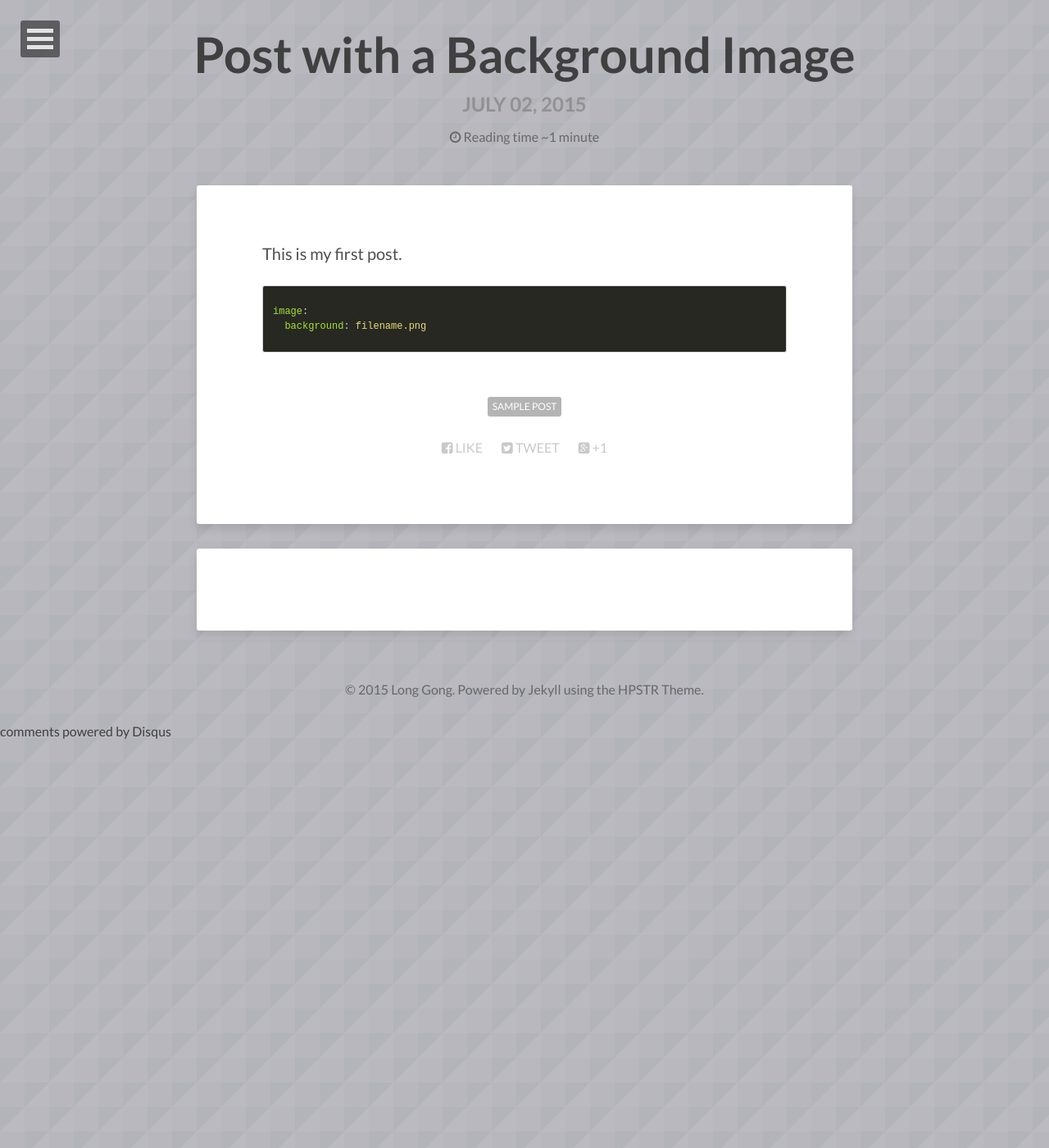
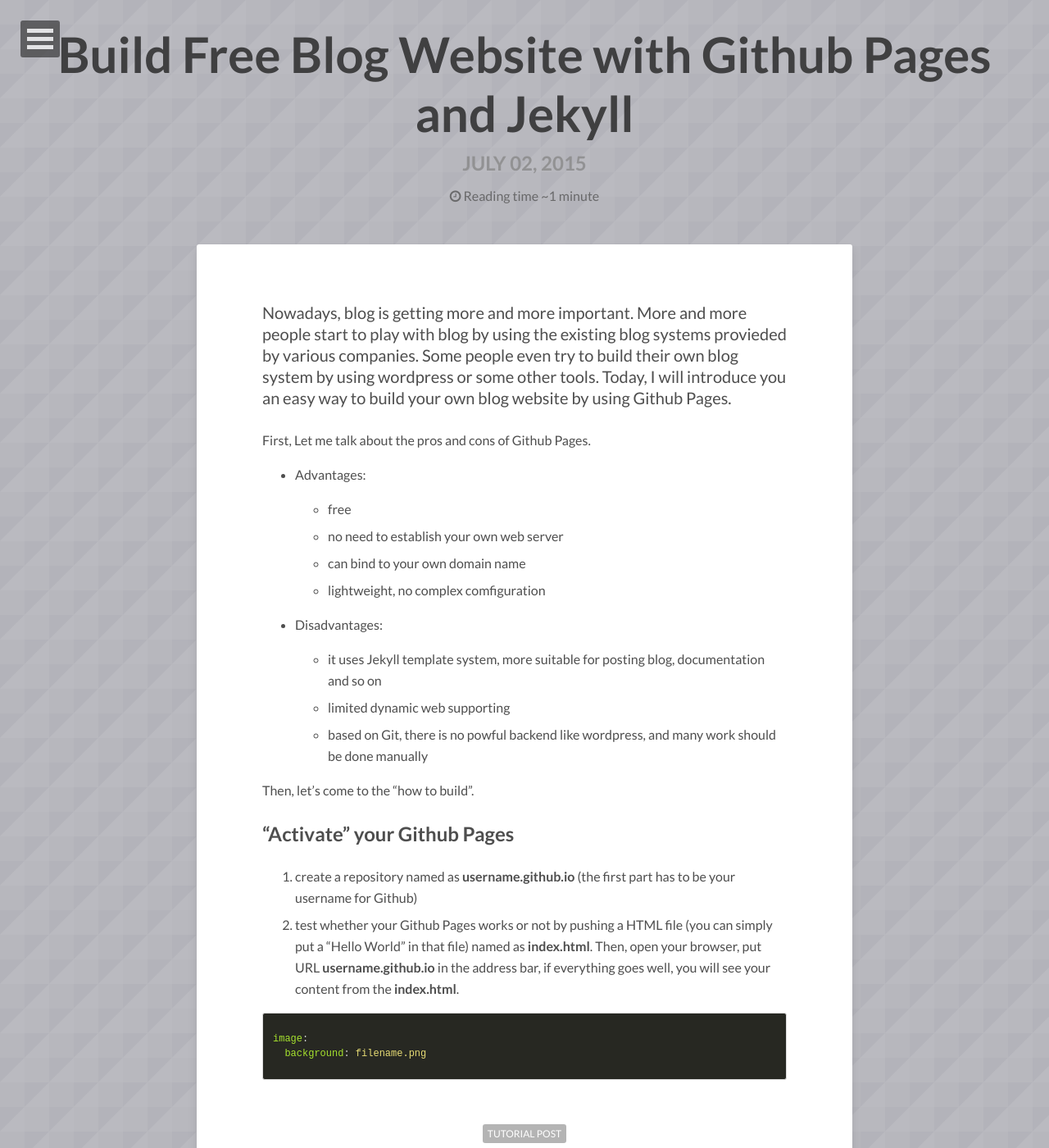
Before and after one commit to xlong88/xlong88.github.io, a Jekyll site: the page built from _posts/2015-7-2-first-post.md, in a window 1280 px wide and 1400 px high. Shown: the whole window at 82% size. Built offline with Jekyll 4.4.1, drawn with Linux system fonts in a browser that asks for light colours; nearby versions of some CDN libraries; comment, search, counter and statistics services are not loaded.

Commit message:
Signed-off-by: longon <gonglong@mail.ustc.edu.cn>

```diff
--- a/_posts/2015-7-2-first-post.md
+++ b/_posts/2015-7-2-first-post.md
@@ -1,13 +1,37 @@
 ---
 layout: post
-title: Post with a Background Image
-description: "Sample post with a background image CSS override."
-tags: [sample post]
+title: Build Free Blog Website with Github Pages and Jekyll
+description: "Steps to build a free blog website by using Github Pages and Jekyll."
+tags: [tutorial post]
 image:
   background: triangular.png
 ---
 
-This is my first post.
+Nowadays, blog is getting more and more important. More and more people start to play with blog by using the existing blog systems provieded by various companies. Some people even try to build their own blog system by using wordpress or some other tools. Today, I will introduce you an easy way to build your own blog website by using Github Pages.
+
+First, Let me talk about the pros and cons of Github Pages.
+
+* Advantages:
+
+	* free
+	* no need to establish your own web server
+	* can bind to your own domain name
+	* lightweight, no complex comfiguration
+
+* Disadvantages:
+
+	* it uses Jekyll template system, more suitable for posting blog, documentation and so on
+	* limited dynamic web supporting
+	* based on Git, there is no powful backend like wordpress, and many work should be done manually
+
+Then, let's come to the "how to build".
+
+## "Activate" your Github Pages
+
+1. create a repository named as **username.github.io** (the first part has to be your username for Github)
+2. test whether your Github Pages works or not by pushing a HTML file (you can simply put a "Hello World" in that file) named as **index.html**. Then, open your browser, put URL **username.github.io** in the address bar, if everything goes well, you will see your content from the **index.html**.
+
+
 
 {% highlight yaml %}
 image:
```
